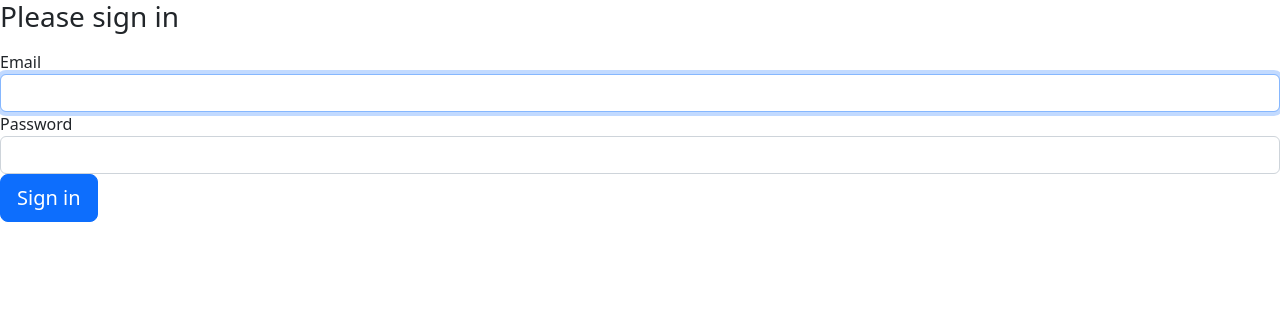
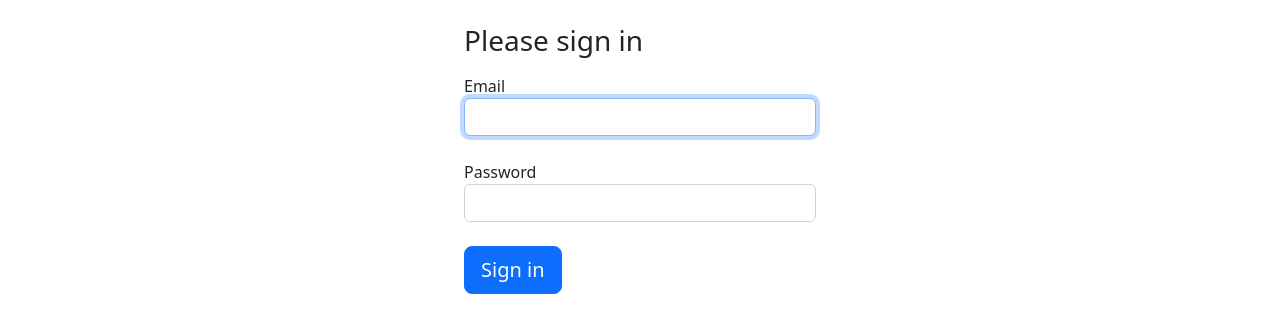
Before and after one commit to tomopongrac/authors-client, a Symfony app: template templates/security/login.html.twig in a window 1280 px wide. Shown: the top 333 px of the page. Run offline with Twig, Linux system fonts and the light colour scheme; the template is opened without the code that fills it, so the values that code supplies are empty; some libraries are stand-ins or nearby versions.

Commit message:
Some basic styling for login page

```diff
--- a/templates/security/login.html.twig
+++ b/templates/security/login.html.twig
@@ -3,7 +3,8 @@
 {% block title %}Log in!{% endblock %}
 
 {% block body %}
-<form method="post">
+    <section class="w-100 p-4 d-flex justify-content-center pb-4">
+        <form method="post" style="width: 22rem;">
             {% if error %}
                 <div class="alert alert-danger">{{ error.messageKey|trans(error.messageData, 'security') }}</div>
             {% endif %}
@@ -15,10 +16,16 @@
             {% endif %}
 
             <h1 class="h3 mb-3 font-weight-normal">Please sign in</h1>
+            <div class="form-outline mb-4">
                 <label for="inputEmail">Email</label>
-    <input type="email" value="{{ last_username }}" name="email" id="inputEmail" class="form-control" autocomplete="email" required autofocus>
+                <input type="email" value="{{ last_username }}" name="email" id="inputEmail" class="form-control"
+                       autocomplete="email" required autofocus>
+            </div>
+            <div class="form-outline mb-4">
                 <label for="inputPassword">Password</label>
-    <input type="password" name="password" id="inputPassword" class="form-control" autocomplete="current-password" required>
+                <input type="password" name="password" id="inputPassword" class="form-control"
+                       autocomplete="current-password" required>
+            </div>
 
             <input type="hidden" name="_csrf_token"
                    value="{{ csrf_token('authenticate') }}"
@@ -39,4 +46,5 @@
                 Sign in
             </button>
         </form>
+    </section>
 {% endblock %}
```
Lines whose indentation alone changed are shown as unchanged.
